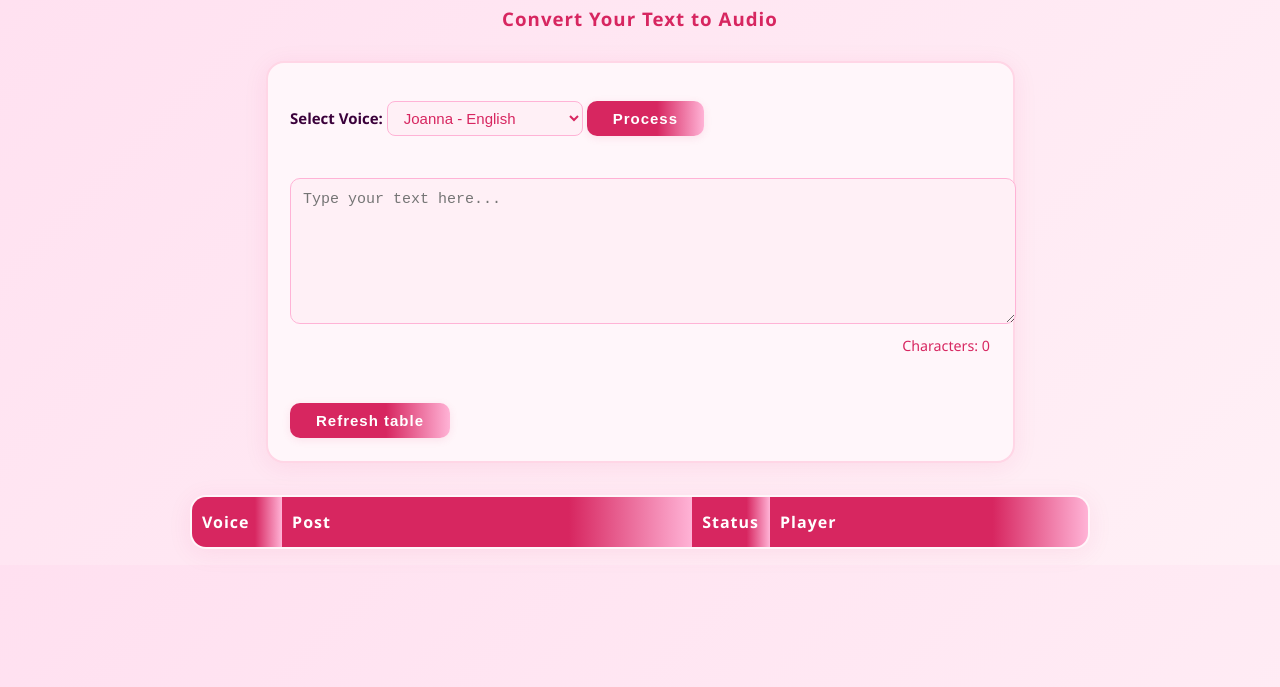
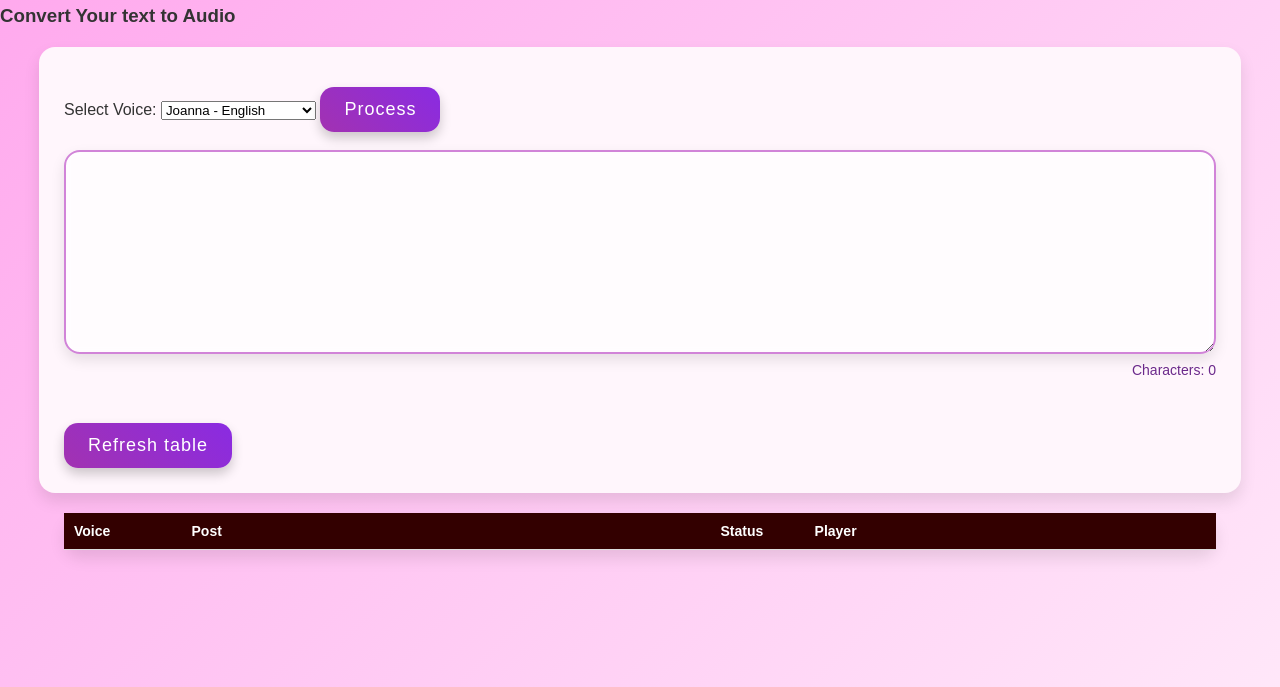
Before and after one commit to Shameera1111/AWS-TextToSpeech-Project, a plain HTML site: page serverless-web/index.html in a window 1280 px wide. Shown: the part 113-800 px from the top of the page. Drawn offline with nearby package versions, Linux system fonts and the light colour scheme.

Commit message:
updated css,html

```diff
--- a/serverless-web/index.html
+++ b/serverless-web/index.html
@@ -1,21 +1,22 @@
-<!DOCTYPE html>
 <html>
   <head>
     <link rel="stylesheet" href="styles.css">
-    <title>Text to speech converter</title>
+    <title>CloudNestor - Text to Speech</title>
   </head>
   <body>
-    <h1>Say_It_Loud</h1>
-    <h3>Convert Your Text to Audio</h3>
+    <h1>Talk_to_me</h1>
+    <h3>Convert Your text to Audio</h3>
     <div id="content">
-      <label for="voiceSelected"><strong>Select Voice:</strong></label>
+
+      Select Voice:
+
       <select id="voiceSelected">
         <option value="Joanna">Joanna - English</option>
         <option value="Maja">Maja - Polish</option>
         <option value="Enrique">Enrique - Spanish</option>
         <option value="Marlene">Marlene - German</option>
         <option value="Mathieu">Mathieu - French </option>
-        <option value="Cristiano">Cristiano - Portuguese</option>
+        <option value="Cristiano">Cristiano - Portuquese</option>
         <option value="Liv">Liv - Norwegian </option>
         <option value="Mizuki">Mizuki - Japanese </option>
         <option value="Carla">Carla - Italian </option>
@@ -26,15 +27,22 @@
         <option value="Gwyneth">Gwyneth - Welsh</option>
         <option value="Karl">Karl - Icelandic</option>
       </select>
+
       <input type="submit" value="Process" id="sayButton" class="buttons">
+
       <span id="postIDreturned"></span>
-      <br><br>
-      <textarea id="postText" placeholder="Type your text here..."></textarea>
+    </br></br>
+
+    <textarea id ="postText"></textarea>
     <span id="charCounter">Characters: 0</span>
-      <br><br><br>
+
+    </br></br></br></br>
       <input type="submit" class="buttons" value="Refresh table" id="searchButton">
-      <br>
+      <br/>
     </div>
+
+
+
       <table id="posts">
         <colgroup>
           <col style="width:10%">
@@ -42,19 +50,19 @@
           <col style="width:8%">
           <col style="width:35%">
         </colgroup>
-      <thead>
+        <tbody>
           <tr>
             <th>Voice</th>
             <th>Post</th>
             <th>Status</th>
             <th>Player</th>
           </tr>
-      </thead>
-      <tbody>
-        <!-- Dynamic rows will be inserted here -->
         </tbody>
       </table>
+
+
     <script src="scripts.js"></script>
     <script type="text/javascript" src="https://ajax.googleapis.com/ajax/libs/jquery/1.6.0/jquery.min.js"></script>
+    <audio id="audioPlayer" controls style="display:none;"></audio>
   </body>
 </html>
--- a/serverless-web/styles.css
+++ b/serverless-web/styles.css
@@ -1,99 +1,82 @@
+
 body {
-  background: linear-gradient(135deg, #ffe0f0 0%, #fff0f6 100%);
-  font-family: 'Segoe UI', Verdana, sans-serif;
+	background: linear-gradient(135deg, #ffa6ed, #ffe7f9);
+	color: #333;
+	font-family: 'Poppins', sans-serif;
+	transition: all 0.4s ease-in-out;
 	margin: 0;
 	padding: 0;
-  color: #3a003a;
 }
 
-h1, h3 {
+
+h1 {
 	text-align: center;
-  color: #d72660;
-  margin-top: 1.5em;
-  margin-bottom: 0.5em;
-  letter-spacing: 1px;
+	font-size: 50px;
+	color: #4b0082;
+	margin: 40px 0 20px 0;
+	text-shadow: 2px 2px #ffffffb2;
+	letter-spacing: 2px;
+	transition: color 0.3s ease;
 }
 
-#content {
-  width: 95%;
-  max-width: 700px;
-  margin: 2em auto 1em auto;
-  background: #fff6fa;
-  border-radius: 18px;
-  box-shadow: 0 4px 24px rgba(215,38,96,0.08);
-  padding: 2em 1.5em 1.5em 1.5em;
-  font-size: 15px;
-  border: 2px solid #ffd6e6;
+
+#newPost {
+	width: 90%;
+	margin: 40px auto;
+	padding: 30px;
+	background: rgba(255, 255, 255, 0.4);
+	border-radius: 20px;
+	backdrop-filter: blur(12px);
+	-webkit-backdrop-filter: blur(12px);
+	box-shadow: 0 12px 30px rgba(0,0,0,0.1);
+	border: 1px solid rgba(255, 255, 255, 0.3);
+	transition: all 0.4s ease-in-out;
 }
 
-select, textarea, input[type="submit"] {
-  font-size: 1em;
-  margin-top: 0.5em;
-}
-
-select {
-  padding: 7px 12px;
-  border-radius: 8px;
-  border: 1.5px solid #ffb3d6;
-  margin-bottom: 1em;
-  background: #fff0f6;
-  color: #d72660;
-  transition: border 0.2s;
-}
-
-select:focus {
-  border: 2px solid #d72660;
-  outline: none;
-}
 
 textarea {
 	width: 100%;
-  min-height: 8em;
-  max-width: 100%;
-  border-radius: 10px;
-  border: 1.5px solid #ffb3d6;
-  padding: 12px;
-  font-size: 1em;
+	height: 12em;
+	border-radius: 16px;
+	border: 2px solid #d184d8;
+	padding: 20px;
+	font-size: 17px;
 	resize: vertical;
-  margin-top: 0.5em;
-  margin-bottom: 0.5em;
-  background: #fff0f6;
-  color: #3a003a;
-  transition: border 0.2s;
+	box-shadow: 0 6px 14px rgba(0,0,0,0.1);
+	background-color: rgba(255, 255, 255, 0.7);
+	backdrop-filter: blur(5px);
+	color: #4b0082;
+	font-weight: 500;
+	line-height: 1.6;
+	transition: all 0.3s ease;
 }
 
 textarea:focus {
-  border: 2px solid #d72660;
 	outline: none;
+	border-color: #a232b1;
+	box-shadow: 0 0 12px #d184d8aa;
+	background-color: rgba(255, 255, 255, 0.9);
 }
 
-#charCounter {
-  float: right;
-  font-size: 0.95em;
-  color: #d72660;
-  margin-bottom: 1em;
-}
 
 .buttons {
 	border: none;
-  border-radius: 10px;
-  font-size: 1em;
-  color: #fff;
-  padding: 9px 26px;
-  background: linear-gradient(90deg, #d72660 60%, #ffb3d6 100%);
+	border-radius: 14px;
+	font-size: 18px;
+	color: white;
+	padding: 12px 24px;
+	background: linear-gradient(45deg, #a232b1, #8a2be2);
+	box-shadow: 0 6px 12px rgba(0,0,0,0.2);
+	transition: all 0.3s ease;
 	cursor: pointer;
-  transition: background 0.2s, color 0.2s, box-shadow 0.2s;
-  margin-right: 0.5em;
-  box-shadow: 0 2px 8px rgba(215,38,96,0.10);
-  font-weight: bold;
+	margin-top: 15px;
 	letter-spacing: 1px;
 }
 
 .buttons:hover {
-  color: #d72660;
-  background: #fff0f6;
-  box-shadow: 0 4px 16px rgba(215,38,96,0.15);
-  border: 1.5px solid #d72660;
+	color: rgb(9, 17, 106);
+	background: linear-gradient(45deg, #de46c0, #fcb0f2);
+	transform: scale(1.05);
 }
 
 .buttons:active {
@@ -101,86 +84,51 @@ textarea:focus {
 	top: 1px;
 }
 
-#posts {
-  width: 95%;
-  max-width: 900px;
-  margin: 2em auto 1em auto;
-  border-collapse: collapse;
-  background: #fff6fa;
-  border-radius: 16px;
-  overflow: hidden;
-  box-shadow: 0 4px 24px rgba(215,38,96,0.08);
-  font-size: 1em;
-  border: 2px solid #ffd6e6;
+
+#charCounter {
+	float: right;
+	color: #6c2a8c;
+	font-size: 14px;
+	margin-top: 8px;
 }
 
-#posts th, #posts td {
-  padding: 14px 10px;
+
+#content, #posts {
+	width: 90%;
+	margin: 20px auto;
+	background-color: #fff6fc;
+	border-radius: 16px;
+	padding: 25px;
+	box-shadow: 0 8px 16px rgba(0,0,0,0.1);
+	transition: background 0.3s ease-in-out;
+}
+
+
+#posts {
+	font-weight: normal;
+	color: #000000;
+	word-spacing: 4pt;
+	font-size: 14px;
+	text-align: left;
+	border-collapse: collapse;
+}
+
+#posts th {
+	background-color: #330000;
+	color: white;
+	padding: 10px;
+	border-bottom: 1px solid #ddd;
 	text-align: left;
 }
 
-#posts th {
-  background: linear-gradient(90deg, #d72660 70%, #ffb3d6 100%);
-  color: #fff;
-  border-bottom: 2px solid #ffd6e6;
-  font-weight: 600;
-  letter-spacing: 1px;
+#posts td {
+	padding: 10px;
+	border-color: #666666;
+	background-color: #ffffff;
+	border-bottom: 1px solid #ddd;
 }
 
-#posts td {
-  background: #fff;
-  border-bottom: 1px solid #ffd6e6;
-  color: #3a003a;
+
+textarea, .buttons, #newPost, #content, #posts {
+	transition: all 0.3s ease-in-out;
 }
-
-#posts tr:last-child td {
-  border-bottom: none;
-}
-
-/* Responsive Design */
-@media (max-width: 700px) {
-  #content, #posts {
-    width: 99%;
-    padding: 1em 0.5em;
-    font-size: 0.97em;
-  }
-  #posts th, #posts td {
-    padding: 8px 4px;
-  }
-}
-
-@media (max-width: 500px) {
-  #content, #posts {
-    width: 100%;
-    font-size: 0.95em;
-    padding: 0.5em 0.2em;
-  }
-  #posts, #posts thead, #posts tbody, #posts th, #posts td, #posts tr {
-    display: block;
-    width: 100%;
-  }
-  #posts tr {
-    margin-bottom: 1em;
-    border-radius: 8px;
-    box-shadow: 0 1px 4px rgba(215,38,96,0.06);
-    background: #fff;
-  }
-  #posts th {
-    display: none;
-  }
-  #posts td {
-    position: relative;
-    padding-left: 50%;
-    min-height: 2em;
-    border-bottom: 1px solid #ffd6e6;
-  }
-  #posts td:before {
-    position: absolute;
-    left: 10px;
-    top: 8px;
-    width: 45%;
-    white-space: nowrap;
-    font-weight: bold;
-    color: #d72660;
-    content: attr(data-label);
-  }
```
Lines whose indentation alone changed are shown as unchanged.
